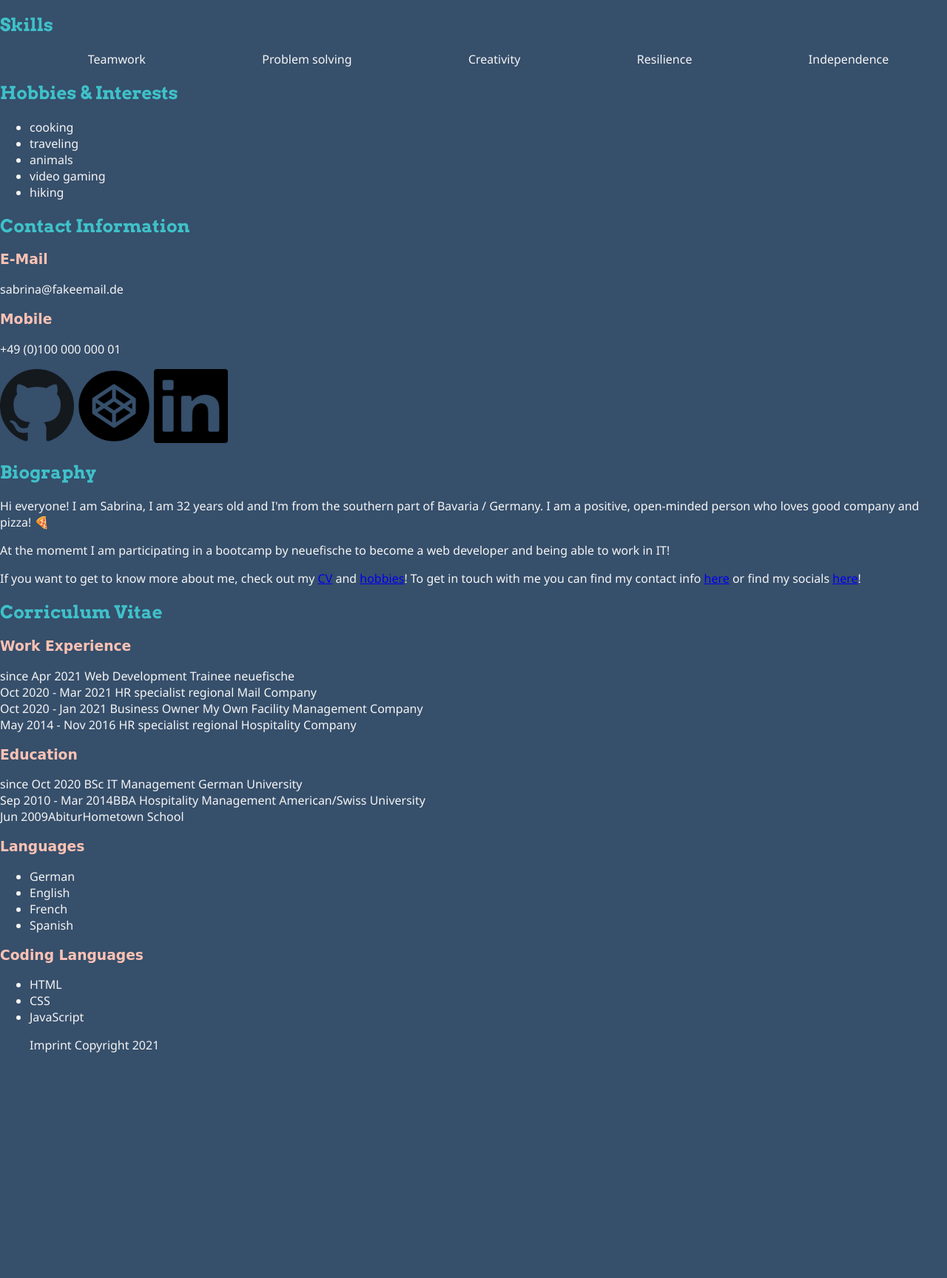
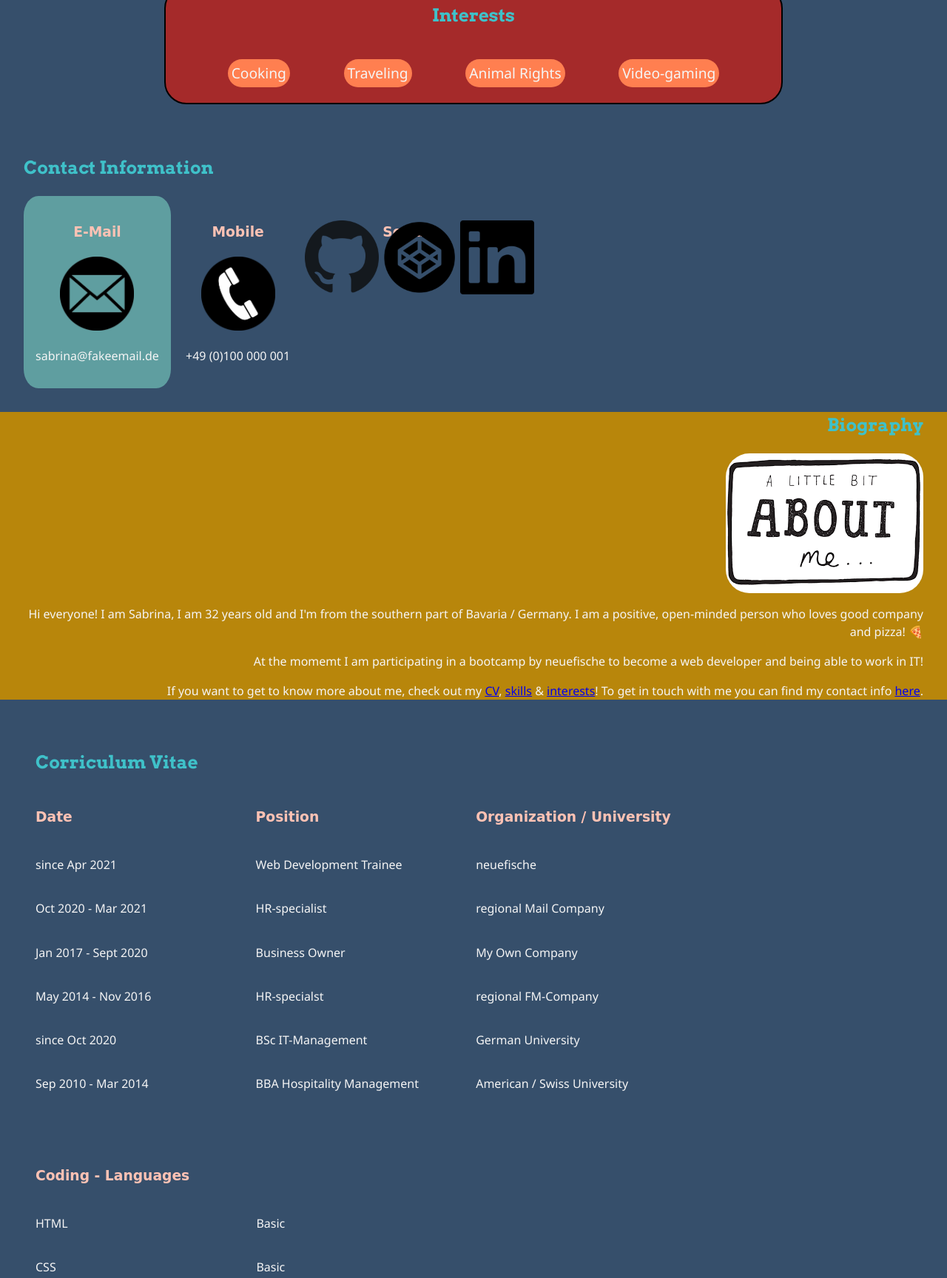
Before and after one commit to SabMueller/personal-website, a plain HTML site: page index.html in a window 1280 px wide. Shown: the part 465-2193 px from the top of the page at 74% size. Before the commit the page ends 1905 px from the top, so only its background shows below. Drawn offline with Linux system fonts and the light colour scheme; a web font is replaced by a local one.

Commit message:
Added a lot of flexboxes and flex grids, made minor adjustments to the content - ready to merge

```diff
--- a/index.html
+++ b/index.html
@@ -14,13 +14,16 @@
       rel="stylesheet"
     />
     <link rel="stylesheet" href="style.css" />
-    <title>Sabrina Mueller</title>
+    <title>Personal Website of Sabrina Mueller</title>
   </head>
   <body>
-    <header>
-      <div class="headline1">
-        <h1>-> Sabrina Müller <-</h1>
-      </div>
+    <header class="header-container">
+      <img
+        src="./images/profilepic.JPG"
+        alt="profile picture of Sabrina Mueller"
+        class="profile-pic"
+      />
+      <h1 class="headline-item">Sabrina Müller</h1>
       <nav class="navbar">
         <ul class="navbar-items">
           <li>
@@ -33,124 +36,126 @@
       </nav>
     </header>
     <main>
-      <section>
-        <img
-          class="profile-pic"
-          src="./images/profilepic.JPG"
-          alt="profile pic of sabrina mueller"
-        />
-      </section>
-      <section id="skills">
+      <div class="skills-interests-container">
+        <section id="skills" class="tags-container">
           <h2>Skills</h2>
-        <ul class="skill-tags">
-          <li class="skill-tag">Teamwork</li>
-          <li class="skill-tag">Problem solving</li>
-          <li class="skill-tag">Creativity</li>
-          <li class="skill-tag">Resilience</li>
-          <li class="skill-tag">Independence</li>
+          <ul class="tags">
+            <li>Problem-solving</li>
+            <li>Creativity</li>
+            <li>Resilience</li>
+            <li>Independence</li>
           </ul>
         </section>
-      <section id="hobbies & Interests">
-        <h2>Hobbies & Interests</h2>
-        <ul>
-          <li>cooking</li>
-          <li>traveling</li>
-          <li>animals</li>
-          <li>video gaming</li>
-          <li>hiking</li>
+        <section id="interests" class="tags-container">
+          <h2>Interests</h2>
+          <ul class="tags">
+            <li>Cooking</li>
+            <li>Traveling</li>
+            <li>Animal Rights</li>
+            <li>Video-gaming</li>
           </ul>
         </section>
+      </div>
+      <div class="contact-container">
       <section id="contact-info">
         <h2>Contact Information</h2>
+          <div class="email">
             <h3>E-Mail</h3>
+            <a href="mailto:sabrina@fakemail.com">
+              <img
+                src="./images/email.png"
+                alt="E-Mail Icon"
+                class="email-icon"
+              />
+            </a>
             <p>sabrina@fakeemail.de</p>
+          </div>
+          <div class="mobile">
             <h3>Mobile</h3>
-        <p>+49 (0)100 000 000 01</p>
-      </section>
-      <section id="socials">
-        <a href="https://github.com/SabMueller" target="_blank"
+            <a href="tel:1234567"><img src="./images/phone.png" alt="Phone Icon" class="phone-icon" /></a>
+            <p>+49 (0)100 000 001</p>
+          </div>
+          <div class="social-container">
+          <h3 class="social-header"> Socials</h3>
+          <a href="https://github.com/SabMueller" target="_blank" class="github-link"
             ><img
               class="github-logo"
               src="./images/githublogo.png"
               alt="github logo"
           /></a>
-        <a href="https://codepen.io/sabmueller" target="_blank"
+          <a href="https://codepen.io/sabmueller" target="_blank" class="codepen-link"
             ><img
               class="codepen-logo"
               src="./images/codepenlogo.png"
               alt="codepen logo"
           /></a>
-        <a href="https://www.linkedin.com/" target="_blank"
+          <a href="https://www.linkedin.com/" target="_blank" class="linkedin-link"
             ><img
               class="linkedin-logo"
               src="./images/linkedinlogo.png"
               alt="linkedin logo"
           /></a>
           </section>
+          </div>
+      <div class="biography-container">
         <section id="biography">
           <h2>Biography</h2>
-        <p>
+          <img src="./images/aboutme.png" alt="Images that says A Little Bit About Me..." class="about-me">
+          <p class="biography-paragraph">
             Hi everyone! I am Sabrina, I am 32 years old and I'm from the southern
             part of Bavaria / Germany. I am a positive, open-minded person who
             loves good company and pizza! 🍕
           </p>
-        <p>
+          <p class="biography-paragraph">
             At the momemt I am participating in a bootcamp by neuefische to become
             a web developer and being able to work in IT!
           </p>
-        <p>
+          <p class="biography-paragraph">
             If you want to get to know more about me, check out my
-          <a href="#CV">CV</a> and <a href="#hobbies-interests">hobbies</a>! To
+            <a href="#CV">CV</a>, <a href="#skills">skills</a> & <a href="#interests">interests</a>! To
             get in touch with me you can find my contact info
-          <a href="#contact-info">here</a> or find my socials
-          <a href="#socials">here</a>!
+            <a href="#contact-info">here</a>.
           </p>
         </section>
-      <section id="CV">
-        <h2>Corriculum Vitae</h2>
-        <h3>Work Experience</h3>
-        <span>since Apr 2021</span>
-        <span>Web Development Trainee</span>
-        <span>neuefische</span> <br />
-        <span>Oct 2020 - Mar 2021</span>
-        <span>HR specialist</span>
-        <span>regional Mail Company</span> <br />
-        <span>Oct 2020 - Jan 2021</span>
-        <span>Business Owner</span>
-        <span>My Own Facility Management Company</span> <br />
-        <span> May 2014 - Nov 2016</span>
-        <span>HR specialist</span>
-        <span>regional Hospitality Company</span>
-        <h3>Education</h3>
-        <span>since Oct 2020</span>
-        <span>BSc IT Management</span>
-        <span>German University</span> <br />
-        <span>Sep 2010 - Mar 2014</span>BBA Hospitality Management<span>
-          American/Swiss University</span
-        >
-        <br />
-        <span>Jun 2009</span>Abitur<span>Hometown School</span>
+      </div>
+        <section id="CV" class="cv-grid">
+          <h2 class="cv-headline">Corriculum Vitae</h2>
+          <h3 class="cv-date">Date</h3>
+          <h3 class="cv-position">Position</h3>
+          <h3 class="cv-organization">Organization / University</h3>
+          <p class="cv-date-item">since Apr 2021 </p>
+          <p class="cv-position-item">Web Development Trainee </p>
+          <p class="cv-organization-item">neuefische</p>
+          <p class="cv-date-item">Oct 2020 - Mar 2021</p>
+          <p class="cv-position-item">HR-specialist </p>
+          <p class="cv-organization-item">regional Mail Company </p>
+          <p class="cv-date-item">Jan 2017 - Sept 2020</p>
+          <p class="cv-position-item">Business Owner</p>
+          <p class="cv-organization-item">My Own Company</p>
+          <p class="cv-date-item">May 2014 - Nov 2016</p>
+          <p class="cv-position-item">HR-specialst</p>
+          <p class="cv-organization-item">regional FM-Company</p>
+          <p class="cv-date-item">since Oct 2020</p>
+          <p class="cv-position-item">BSc IT-Management</p>
+          <p class="cv-organization-item">German University</p>
+          <p class="cv-date-item">Sep 2010 - Mar 2014</p>
+          <p class="cv-position-item">BBA Hospitality Management</p>
+          <p class="cv-organization-item">American / Swiss University</p>
         </section>
-      <section>
-        <h3>Languages</h3>
-        <ul>
-          <li>German</li>
-          <li>English</li>
-          <li>French</li>
-          <li>Spanish</li>
-        </ul>
-        <h3>Coding Languages</h3>
-        <ul>
-          <li>HTML</li>
-          <li>CSS</li>
-          <li>JavaScript</li>
-        </ul>
+        <section class="languages-grid">
+          <h3 class="language-headline">Coding - Languages</h3>
+          <p class="language">HTML</p>
+          <p class="skill-level">Basic</p>
+          <p class="language">CSS</p>
+          <p class="skill-level">Basic</p>
+          <p class="language">JavaScript</p>
+          <p class="skill-level">Basic</p>
         </section>
     </main>
     <footer>
-      <ul>
-        <il>Imprint</il>
-        <il>Copyright 2021</il>
+      <ul class="footer-nav-container">
+        <il class="footer-nav-item"><a href="#top">Home</a></il>
+        <il class="footer-nav-item">Copyright ©2021</il>
       </ul>
     </footer>
   </body>
--- a/style.css
+++ b/style.css
@@ -17,18 +17,13 @@ h3 {
   font-family: "Zen Dots", cursive;
   color: #ffc2b4;
 }
-nav {
-  background-color: hotpink;
-  display: flex;
-  justify-content: center;
-  background-color: #213042a1;
-}
 
 body {
   font-family: "Segoe UI", Tahoma, Geneva, Verdana, sans-serif;
   background-color: #364f6b;
   color: #f5f5f5;
   margin: 0;
+  line-height: 1.5;
 }
 
 a:hover {
@@ -36,11 +31,38 @@ a:hover {
 }
 
 /* Header Styles */
-.headline1 {
-  display: flex;
-  justify-content: center;
+.header-container {
+  display: grid;
+  grid-template-columns: 0.5rem 12.5rem 2rem 1fr;
+  grid-template-rows: 0.5rem 0.5fr 0.2fr;
+  background: rgb(16, 20, 32);
+  background: linear-gradient(
+    90deg,
+    rgba(16, 20, 32, 0.8953782196472339) 0%,
+    rgba(14, 30, 41, 0.8617647742690826) 25%,
+    rgba(14, 30, 41, 0.5508404045211834) 100%
+  );
 }
+
+.profile-pic {
+  width: 200px;
+  border-radius: 30%;
+  grid-column: 2;
+  grid-row: 2 / 4;
+}
+.headline-item {
+  grid-column: 4 / -1;
+  grid-row: 2;
+  align-self: center;
+}
+
 /* Navigation Style */
+.navbar {
+  grid-column: 4 / -1;
+  grid-row: 3;
+  align-self: flex-start;
+  xbackground-color: hotpink;
+}
 .navbar-items li {
   list-style-type: none;
   display: inline-block;
@@ -48,34 +70,233 @@ a:hover {
 .navbar-item {
   color: orange;
   font-size: 1.2rem;
-  padding-right: 50px;
+  padding-right: 3.125rem;
   text-decoration: none;
   font-weight: 600;
 }
 
 /* Main Style */
-.profile-pic {
-  width: 200px;
-  border-radius: 50px;
+
+/* Skills & interests Style */
+
+.skills-interests-container {
+  display: flex;
+  align-items: center;
+  flex-direction: column;
+  margin: 2rem 2rem;
+  padding: 1rem;
+  gap: 2rem;
+}
+.tags-container h2 {
+  text-align: center;
 }
 
-.skill-tags {
+.tags-container {
+  background-color: brown;
+  border-radius: 1.875rem;
+  border: 0.125rem solid black;
+}
+
+.tags {
+  display: inline-flex;
+  flex-wrap: wrap;
+  justify-content: space-evenly;
+  width: 65vw;
   list-style-type: none;
-  padding-right: 0;
-  margin: 0;
+  padding: 0 1rem;
+}
+
+.tags li {
+  background-color: coral;
+  padding: 0.313rem;
+  margin: 0.313rem;
+  border-radius: 1.25rem;
+  font-size: larger;
+}
+
+/* Contact Info & Socials Style */
+
+#contact-info h2 {
+  text-align: left;
+}
+.contact-container {
   display: flex;
-  justify-content: space-around;
+  justify-content: flex-start;
+  gap: 5rem;
+  margin: 2rem 2rem;
+}
+
+.email {
+  display: inline-flex;
+  flex-direction: column;
+  align-items: center;
+  background-color: cadetblue;
+  padding: 1rem;
+  border-radius: 10%;
+}
+
+.mobile {
+  display: inline-flex;
+  flex-direction: column;
+  align-items: center;
+  padding: 1rem;
+}
+
+.social-container {
+  display: inline-grid;
+  grid-template-columns: 30% 30% 30%;
+  grid-template-rows: 10% 10%;
+  column-gap: 5%;
+}
+
+.social-header {
+  grid-column: 2 / -1;
+}
+.github-link {
+  grid-row: 2;
+  grid-column: 1 / 2;
+}
+.codepen-link {
+  grid-row: 2;
+  grid-column: 2 / 3;
+}
+
+.email-icon {
+  width: 6.25rem;
+}
+.phone-icon {
+  width: 6.25rem;
+}
+
+#socials {
+  text-align: left;
+}
+
+.socials {
+  display: inline-flex;
+  flex-flow: row wrap;
+}
+
+.socials h3 {
+  text-align: center;
 }
 
 .github-logo {
-  width: 100px;
+  width: 6.25rem;
+  align-self: auto;
 }
 
 .codepen-logo {
-  width: 100px;
+  width: 6.25rem;
 }
 
 .linkedin-logo {
-  width: 100px;
+  width: 6.25rem;
 }
+
+/* Biography Style */
+
+.biography-container {
+  padding: 0 2em;
+  text-align: right;
+  background-color: darkgoldenrod;
+}
+
+.about-me {
+  display: block;
+  margin-left: auto;
+  margin-right: 0;
+  border-radius: 2em;
+}
+
+/* CV Style */
+
+.cv-grid {
+  display: grid;
+  grid-template-columns: repeat(3, 0.25fr);
+  grid-auto-rows: 0.25fr;
+  align-items: center;
+  gap: 0.2rem;
+  padding: 2rem 3rem;
+}
+
+.cv-headline {
+  grid-column: 1 / -1;
+}
+
+.cv-date {
+  grid-column: 1 / 2;
+  grid-row: 2;
+}
+
+.cv-position {
+  grid-column: 2 / 3;
+  grid-row: 2;
+  justify-self: start;
+}
+
+.cv-organization {
+  grid-column: 3 / 4;
+  grid-row: 2;
+  justify-self: start;
+}
+
+.cv-date-item {
+  grid-column: 1;
+  justify-self: start;
+}
+.cv-organization-item {
+  justify-self: start;
+}
+
+.languages-grid {
+  display: grid;
+  grid-template-columns: repeat(2, 0.25fr);
+  grid-auto-rows: 0.25fr;
+  align-items: center;
+  gap: 0.2rem;
+  padding: 2rem 3rem;
+}
+
+.language-headline {
+  grid-column: 1 / 3;
+  grid-row: 1;
+}
+
+.language {
+  grid-column: 1;
+  grid-row-start: 2 / auto;
+  justify-self: start;
+}
+
+.skill-level {
+  grid-column: 2 / 3;
+  grid-row-start: 2 / auto;
+  justify-self: start;
+}
+
+.coding-languages {
+  display: flex;
+  flex-direction: column;
+}
+
 /* Footer Style */
+
+footer {
+  background-color: darkgray;
+}
+
+.footer-nav-container {
+  display: flex;
+  justify-content: center;
+  background-color: darkgrey;
+}
+
+.footer-nav-container a {
+  text-decoration: none;
+}
+
+.footer-nav-item {
+  list-style-type: none;
+  padding-right: 2rem;
+}
```
Also changed, not shown: images/aboutme.png (added), images/email.png (added), images/phone.png (added), images/profilepic.JPG. Lines whose indentation alone changed are shown as unchanged.
